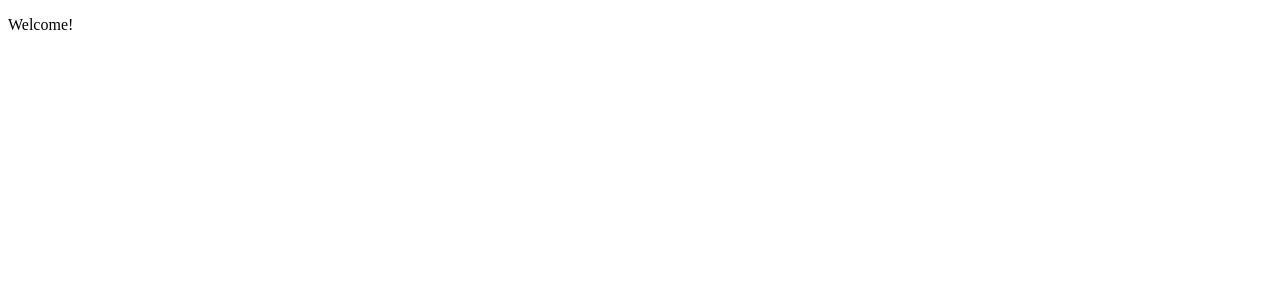
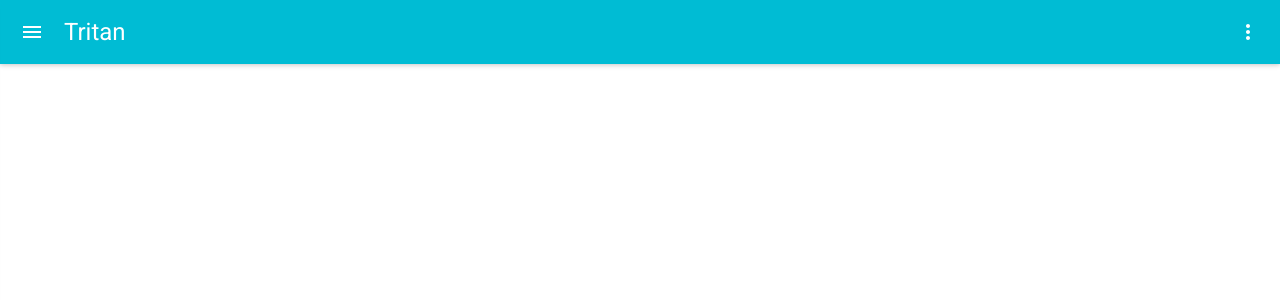
Before and after one commit to nosracq/Triton, a React (Create React App) app in the folder client/: page / in a window 1280 px wide. Shown: the top 300 px of the page. Built offline with nearby package versions, Linux system fonts and the light colour scheme.

Commit message:
working navbar using material-ui

```diff
--- a/client/package.json
+++ b/client/package.json
@@ -3,6 +3,7 @@
   "version": "0.1.0",
   "private": true,
   "dependencies": {
+    "material-ui": "^0.20.0",
     "react": "^16.2.0",
     "react-dom": "^16.2.0",
     "react-scripts": "1.0.17"
@@ -13,6 +14,5 @@
     "test": "react-scripts test --env=jsdom",
     "eject": "react-scripts eject"
   },
-  "devDependencies": {
-  }
+  "devDependencies": {}
 }
--- a/client/public/index.html
+++ b/client/public/index.html
@@ -9,6 +9,7 @@
       homescreen on Android. See https://developers.google.com/web/fundamentals/engage-and-retain/web-app-manifest/
     -->
     <link rel="manifest" href="%PUBLIC_URL%/manifest.json">
+    <link href="https://fonts.googleapis.com/css?family=Roboto:300,400,500" rel="stylesheet">
     <!--
       Notice the use of %PUBLIC_URL% in the tags above.
       It will be replaced with the URL of the `public` folder during the build.
--- a/client/src/App.js
+++ b/client/src/App.js
@@ -1,25 +1,32 @@
 
 import React, { Component } from 'react'
-//import logo from './logo.svg';
-//import Letter from './components/Letter.js';
-//import Alphabet from './components/Alphabet.js';
-//import Board from './components/Board.js';
+
+// Theme
+import MuiThemeProvider from 'material-ui/styles/MuiThemeProvider';
+import getMuiTheme from 'material-ui/styles/getMuiTheme';
+import { lightBlue900 } from 'material-ui/styles/colors';
+
+import Navbar from './components/Navbar.js';
+
+// Theme
+const muiTheme = getMuiTheme({
+    palette: {
+      accent1Color: lightBlue900
+    },
+    appBar: {
+        // can inster styling for app bar here
+    },
+  })
 
 class App extends Component {
   render() {
     return (
-      <div>
-        <div className="App">
-          {
-              <p>Welcome!</p>/*}<div className="App-header">
-          <img src={logo} className="App-logo" alt="logo" />
-          <h2>Welcome to React</h2>
-        </div>
-        <p className="App-intro">
-          To get started, edit <code>src/App.js</code> and save to reload.
-        </p>*/}
-        </div>
-      </div>
+      <MuiThemeProvider muiTheme={muiTheme}>
+        <Navbar />
+        {/* <div className="App">
+          <p>Welcome!</p>
+        </div> */}
+      </MuiThemeProvider>
     );
   }
 }
--- /dev/null
+++ b/client/src/components/Navbar.js
@@ -0,0 +1,84 @@
+import React, {Component} from 'react';
+import AppBar from 'material-ui/AppBar';
+import IconButton from 'material-ui/IconButton';
+import IconMenu from 'material-ui/IconMenu';
+import MenuItem from 'material-ui/MenuItem';
+import FlatButton from 'material-ui/FlatButton';
+import Toggle from 'material-ui/Toggle';
+import MoreVertIcon from 'material-ui/svg-icons/navigation/more-vert';
+import NavigationClose from 'material-ui/svg-icons/navigation/close';
+import Drawer from 'material-ui/Drawer';
+
+class Login extends Component {
+  static muiName = 'FlatButton';
+
+  render() {
+    return (
+      <FlatButton {...this.props} label="Login" />
+    );
+  }
+}
+
+const Logged = (props) => (
+  <IconMenu
+    {...props}
+    iconButtonElement={
+      <IconButton><MoreVertIcon /></IconButton>
+    }
+    targetOrigin={{horizontal: 'right', vertical: 'top'}}
+    anchorOrigin={{horizontal: 'right', vertical: 'top'}}
+  >
+    <MenuItem primaryText="Refresh" />
+    <MenuItem primaryText="Help" />
+    <MenuItem primaryText="Sign out" />
+  </IconMenu>
+);
+
+Logged.muiName = 'IconMenu';
+
+/**
+ * This example is taking advantage of the composability of the `AppBar`
+ * to render different components depending on the application state.
+ */
+class Navbar extends Component {
+    constructor(props) {
+        super(props);
+        this.state = {
+            open: false,
+            logged: true,
+        };
+      }
+
+  handleChange = (event, logged) => {
+    this.setState({logged: logged});
+  };
+
+  render() {
+    return (
+      <div>
+        {/* <Toggle
+          label="Logged"
+          defaultToggled={true}
+          onToggle={this.handleChange}
+          labelPosition="right"
+          style={{margin: 20}}
+        /> */}
+        <AppBar
+            title="Tritan"
+            iconElementRight={this.state.logged ? <Logged /> : <Login />}
+            onLeftIconButtonClick={() => this.setState({open: !this.state.open})}
+        />
+        <Drawer
+            open={this.state.open}
+            docked={false}
+            width={200}
+            onRequestChange={(open) => this.setState({open})}>
+            <MenuItem>Menu Item</MenuItem>
+            <MenuItem>Menu Item 2</MenuItem>
+        </Drawer>
+      </div>
+    );
+  }
+}
+
+export default Navbar;
--- /dev/null
+++ b/client/src/index.css
@@ -0,0 +1,4 @@
+body {
+    margin: 0;
+    padding: 0;
+  }
--- a/client/src/index.js
+++ b/client/src/index.js
@@ -2,6 +2,8 @@ import React from 'react';
 import ReactDOM from 'react-dom';
 import registerServiceWorker from './registerServiceWorker';
 import App from './App';
+import './index.css';
+
 
 ReactDOM.render(<App />, document.getElementById('root'));
 registerServiceWorker();
```
Also changed, not shown: client/src/components/LogIn.js (deleted), 1 other file (tests, documents, lock files or other folders).
